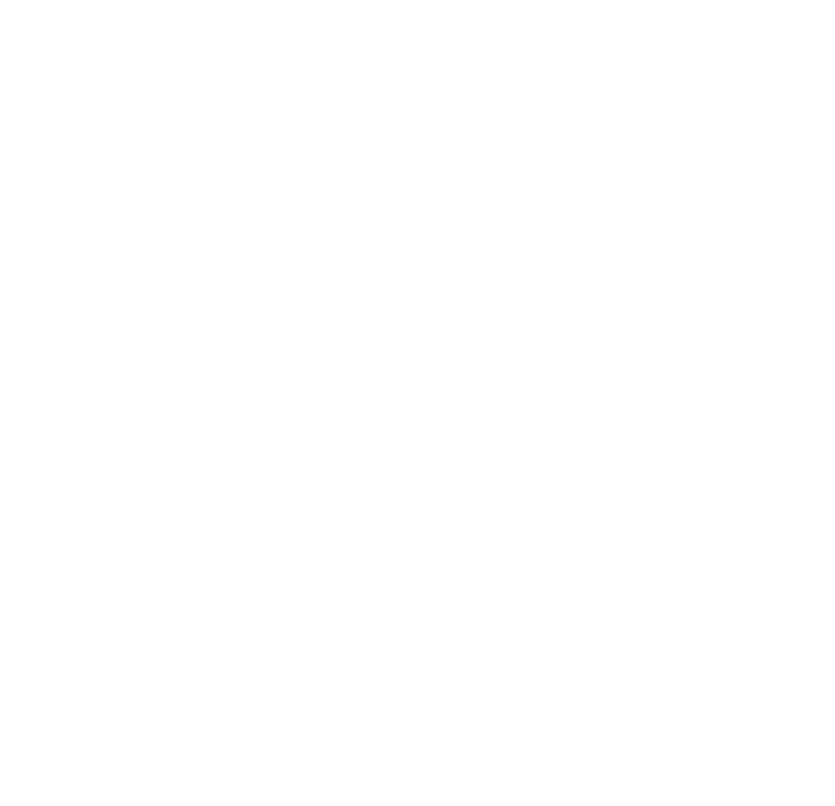
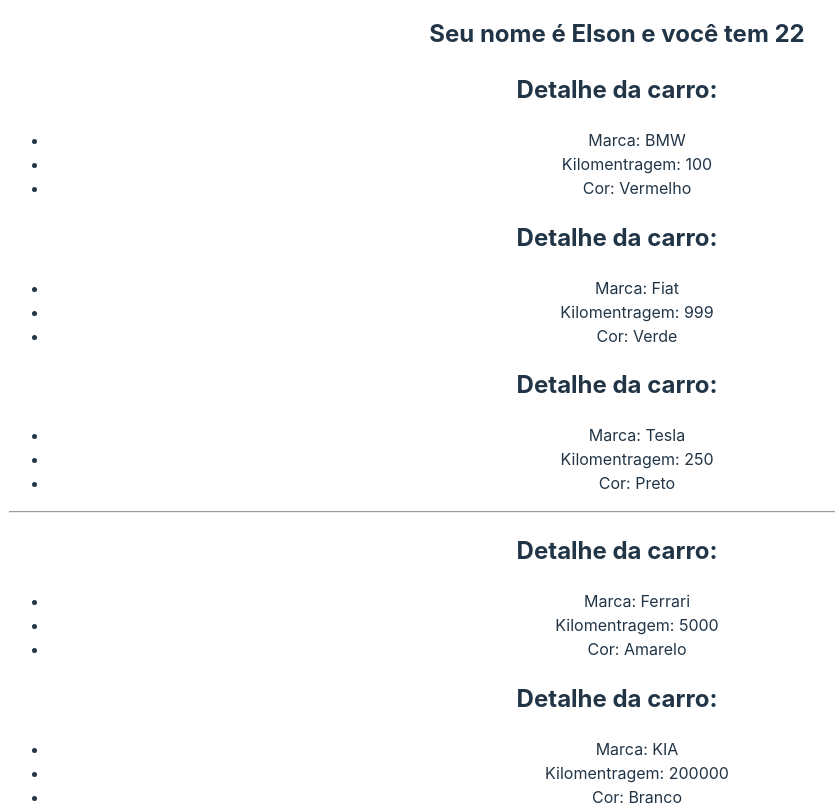
Before and after one commit to ELSON-341/React, a React (Vite) app in the folder 3_avancando_em_react/avancando/: page / in a window 1280 px wide. Shown: the part 1700-2506 px from the top of the page, without its empty margins (23-858 px from the left). Before the commit the page ends 2244 px from the top, so only its background shows below. Built offline with nearby package versions, Linux system fonts and the light colour scheme.

Commit message:
React fragments

```diff
--- a/3_avancando_em_react/avancando/src/App.jsx
+++ b/3_avancando_em_react/avancando/src/App.jsx
@@ -11,6 +11,23 @@ import ListRender from './components/ListRender'
 
 // 7 - render condicional
 import ConditionalRender from './components/ConditionalRender'
+
+// 8 - props
+import ShowUserName from './components/ShowUserName'
+
+// 9 - desestruturando props
+import CarDetails from './components/CarDetails'
+
+// 11 - renderização de listas componentes
+const cars = [
+  { id: 1, brand: "Ferrari", color: "Amarelo", km: 5000 },
+  { id: 2, brand: "KIA", color: "Branco", km: 200000 },
+  { id: 3, brand: "Renault", color: "Azul", km: 32000 },
+]
+
+// 12 - fragments
+import Fragment from './components/Fragment'
+
 function App() {
 
   return (
@@ -28,6 +45,20 @@ function App() {
       <ListRender></ListRender>
       {/* 7 - render condicional  */}
       <ConditionalRender></ConditionalRender>
+      {/* 8 - props */}
+      <ShowUserName name='Elson' age={22}></ShowUserName>
+      {/* 9 - desestruturando props */}
+      <CarDetails brand={'BMW'} km={100} color={'Vermelho'}></CarDetails>
+      {/* 10 - reaproveitamento de componentes*/}
+      <CarDetails brand={'Fiat'} km={999} color={'Verde'}></CarDetails>
+      <CarDetails brand={'Tesla'} km={250} color={'Preto'}></CarDetails>
+      {/* 11 - renderização de listas com componetes  */}
+      <hr/>
+      {cars.map((car) => (
+        <CarDetails key={car.id} brand={car.brand} km={car.km} color={car.color}></CarDetails>
+      ))}
+      {/* 12 - fragments */}
+      <Fragment></Fragment>
     </>
   )
 }
--- /dev/null
+++ b/3_avancando_em_react/avancando/src/components/CarDetails.jsx
@@ -0,0 +1,15 @@
+
+const CarDetails = ({brand, km, color}) => {
+  return (
+    <div>
+        <h2>Detalhe da carro:</h2>
+        <ul>
+            <li>Marca: {brand}</li>
+            <li>Kilomentragem: {km}</li>
+            <li>Cor: {color}</li>
+        </ul>
+    </div>
+  )
+}
+
+export default CarDetails
--- /dev/null
+++ b/3_avancando_em_react/avancando/src/components/Fragment.jsx
@@ -0,0 +1,10 @@
+const Fragment = () => {
+  return (
+    <>
+      <div>Temos dois elementos pai</div>
+      <div>Este també é</div>
+    </>
+  )
+}
+
+export default Fragment
--- /dev/null
+++ b/3_avancando_em_react/avancando/src/components/ShowUserName.jsx
@@ -0,0 +1,11 @@
+
+const ShowUserName = (props) => {
+  return (
+    <div>
+        {/* 8 - props */}
+        <h2>Seu nome é {props.name} e você tem {props.age}</h2>
+    </div>
+  )
+}
+
+export default ShowUserName
```
